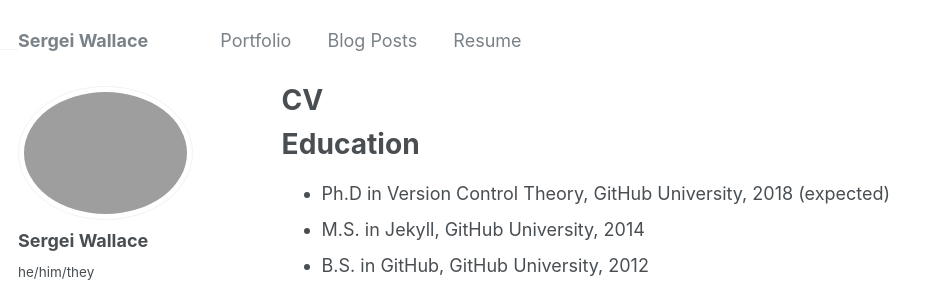
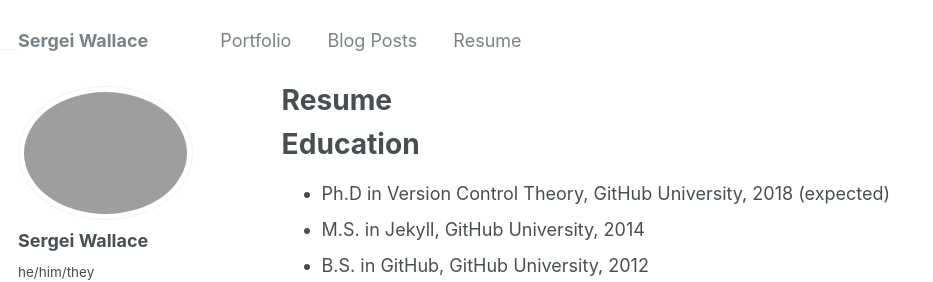
Before and after one commit to sergeiwallace/sergeiwallace.github.io, a Jekyll site: the page built from _pages/resume.md, in a window 1280 px wide and 900 px high. Shown: the top 282 px of the window, without its empty margins (0-933 px from the left). Built offline with Jekyll 4.4.1, drawn with Linux system fonts in a browser that asks for light colours.

Commit message:
Update and rename cv.md to resume.md

```diff
--- a/_pages/cv.md
+++ b/_pages/resume.md
@@ -1,7 +1,7 @@
 ---
 layout: archive
-title: "CV"
-permalink: /cv/
+title: "Resume"
+permalink: /resume/
 author_profile: true
 redirect_from:
   - /resume
```
